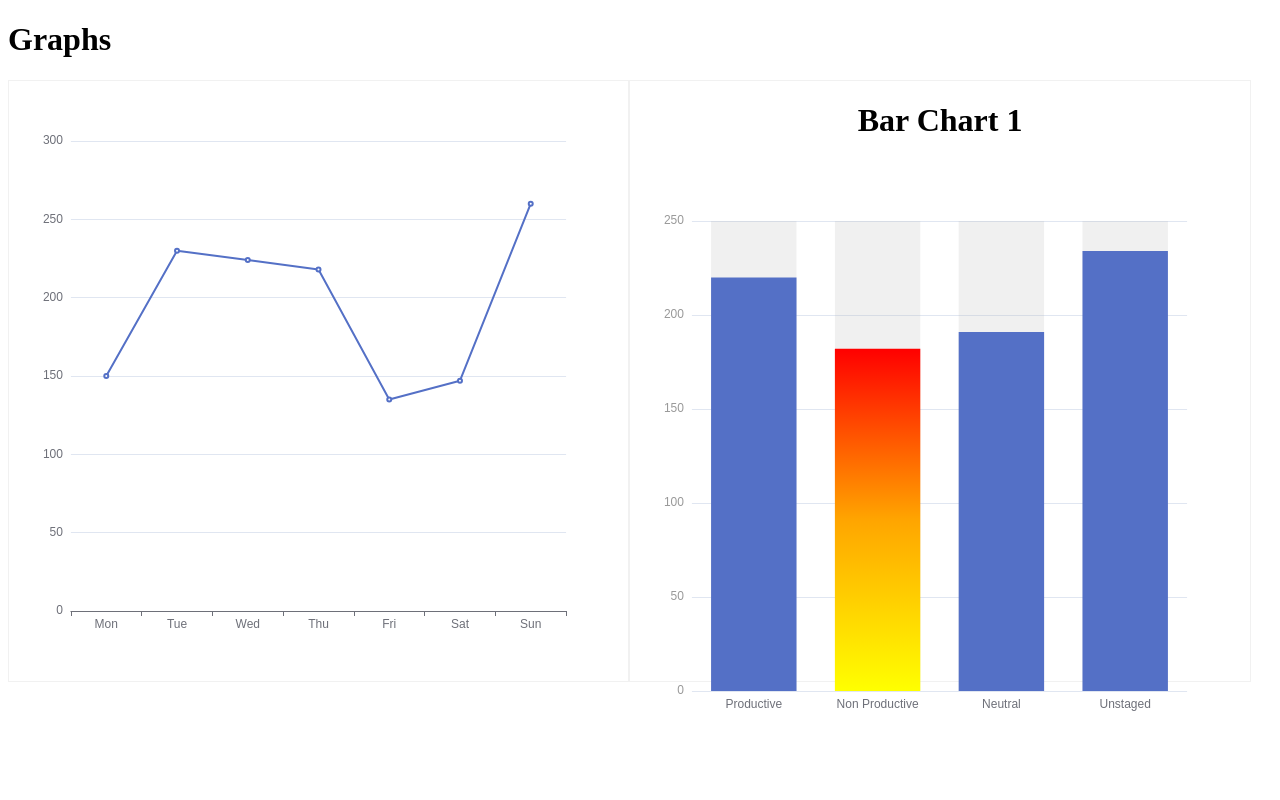
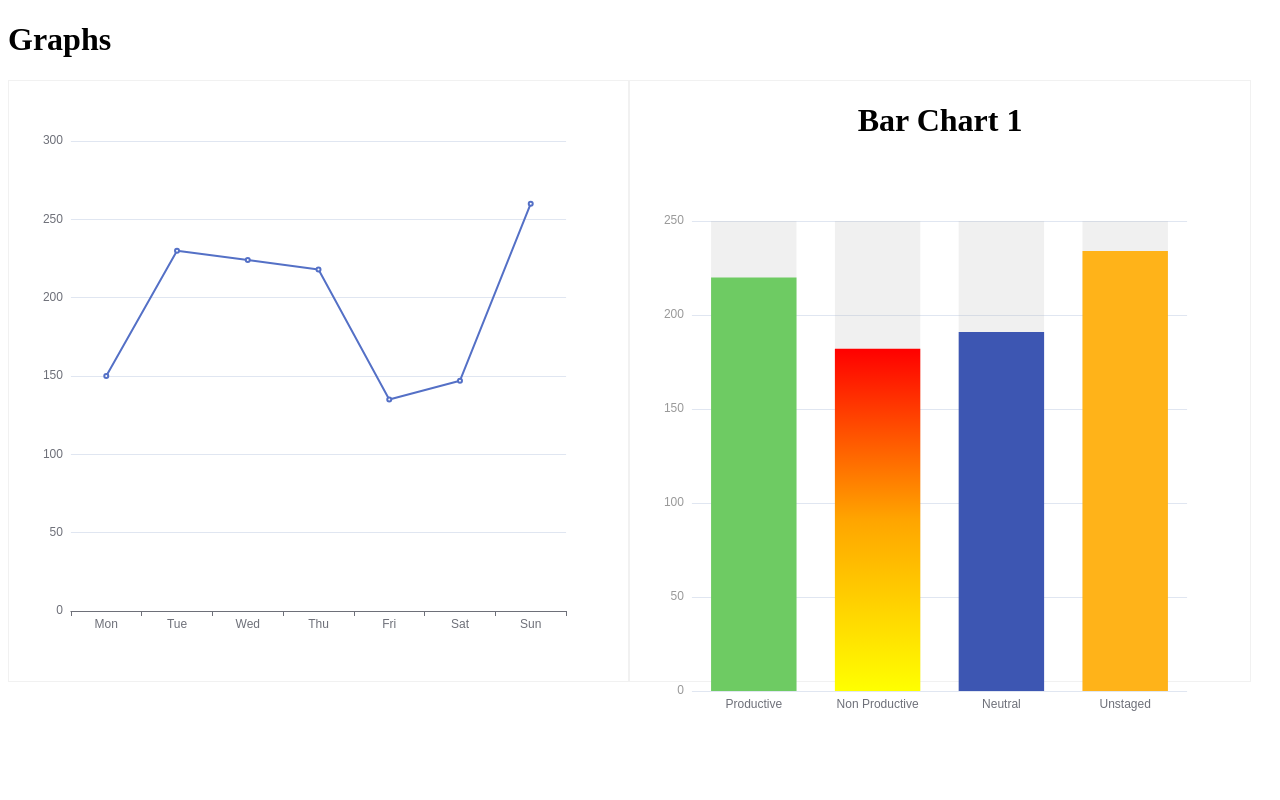
Before and after one commit to Rohit-Gupta11/graphs, a React app: page / in a window 1280 px wide. Shown: the top 800 px of the page. Built offline with nearby package versions, Linux system fonts and the light colour scheme.

Commit message:
colors changed

```diff
--- a/src/components/Bar.jsx
+++ b/src/components/Bar.jsx
@@ -18,7 +18,11 @@ class Bar extends React.Component {
             this.props.resizeObserver.observe(this.myChart.current);
         }
         let dataAxis = ['Productive', 'Non Productive', 'Neutral', 'Unstaged'];
-        let data = [220, {
+        let data = [{
+            value: 220, itemStyle: {
+                color: '#6ECB63'
+            }
+        }, {
             value: 182,
             itemStyle: {
                 color: new echarts.graphic.LinearGradient(0, 0, 0, 1, [
@@ -27,7 +31,14 @@ class Bar extends React.Component {
                     { offset: 1, color: 'yellow' }
                 ])
             }
-        }, 191, 234];
+        }, {
+            value: 191, itemStyle: {
+                color: '#3D56B2'
+            }
+        }, {
+            value: 234, itemStyle: {
+                color: '#FFB319'
+            }}];
         let option = {
             tooltip: {
                 trigger: 'item'
```
